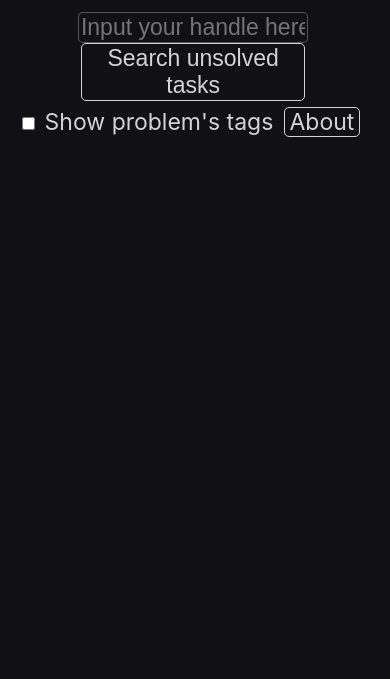
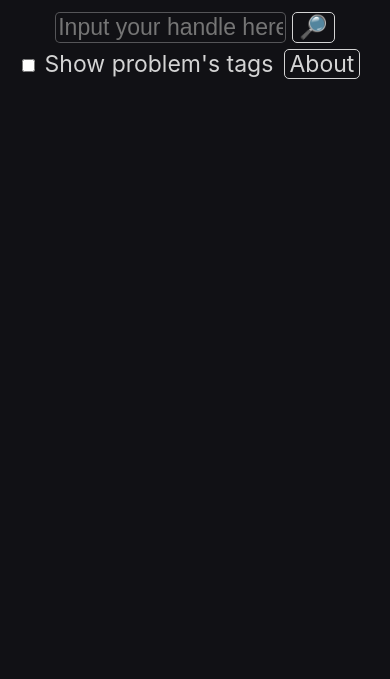
Before and after one commit to Sadykhzadeh/unsolved-cf-problems, a plain HTML site: page index.html in a window 390 px wide. Shown: the part 165-844 px from the top of the page. Drawn offline with Linux system fonts and the light colour scheme.

Commit message:
New Button style

```diff
--- a/index.html
+++ b/index.html
@@ -32,8 +32,7 @@
     </div>
     <h2>Unsolved Codeforces Problems</h2>
     <input type="text" id="handle" placeholder="Input your handle here.">
-    </br>
-    <button id="start"></button>
+    <button id="start">🔎</button>
     </br>
     <input type="checkbox" id="doNotShowTags">
     <label for="doNotShowTags" id="doNotShowTags-label"></label>
--- a/script.js
+++ b/script.js
@@ -63,7 +63,7 @@ let lang = (!localStorage.lang && !url) ? "en" :
 const onloadFunction = (lang) => {
     localStorage.lang = lang
     document.getElementById("handle").value = (localStorage.handle != undefined) ? localStorage.handle : ""
-    document.getElementById("start").innerHTML = localize[0][`${lang}`].searchHandleButton
+        //document.getElementById("start").innerHTML = localize[0][`${lang}`].searchHandleButton
     document.getElementById("doNotShowTags-label").innerHTML = localize[0][`${lang}`].showTagsChexBox
     document.getElementById("about").innerHTML = localize[0][`${lang}`].aboutButton
     document.getElementById("nameTD").innerHTML = localize[0][`${lang}`].nameTD
--- a/styles/styles.css
+++ b/styles/styles.css
@@ -51,7 +51,7 @@ td {
 
 #handle {
     width: 25%;
-    margin-right: 1%
+    margin-bottom: 7px
 }
 
 #start,
@@ -64,9 +64,6 @@ td {
 
 #start {
     font-size: 23px;
-    width: 25%;
-    margin-right: 1%;
-    margin-bottom: 7px
 }
 
 #about {
@@ -87,8 +84,7 @@ td {
 }
 
 @media only screen and (max-width: 950px) {
-    #handle,
-    #start {
+    #handle {
         width: 60%
     }
 }
```
